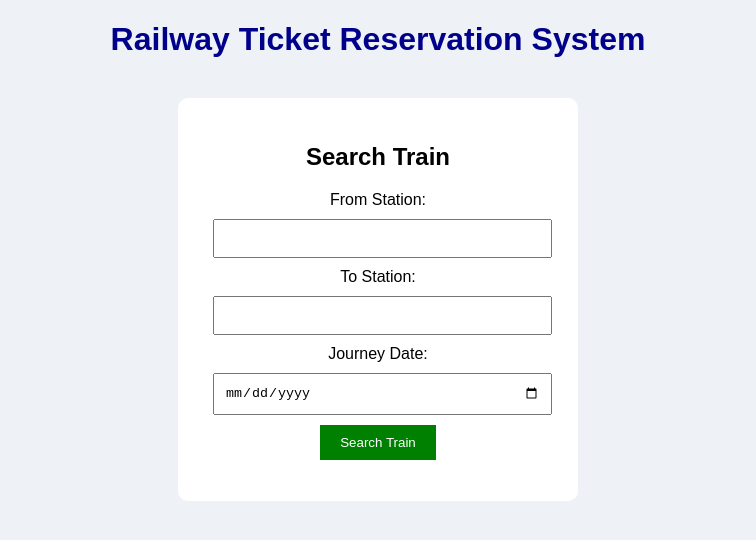
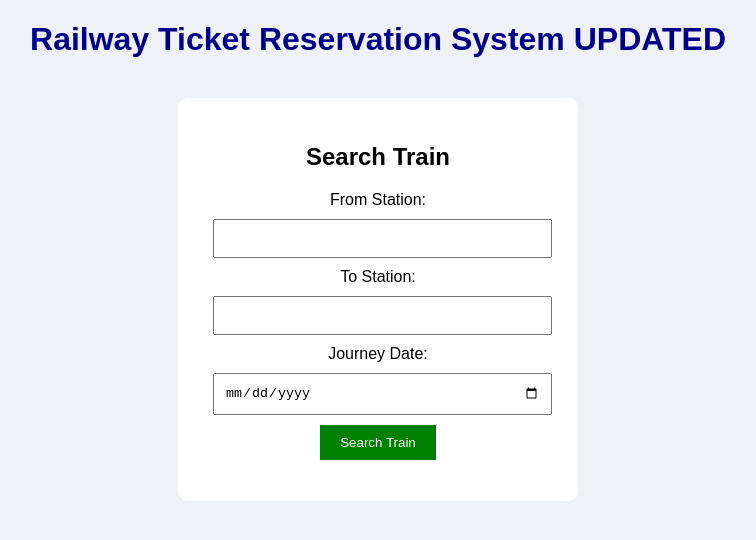
Before and after one commit to Nehaka-del/Railway-Ticket-Reservation, a plain HTML site: page index.html in a window 1280 px wide. Shown: the whole page, without its empty margins (262-1018 px from the left). Drawn offline with Linux system fonts and the light colour scheme.

Commit message:
Update header text for Railway Ticket Reservation
Updated the header to indicate the reservation system is updated.

```diff
--- a/index.html
+++ b/index.html
@@ -6,7 +6,7 @@
 </head>
 <body>
 
-<h1>Railway Ticket Reservation System</h1>
+<h1>Railway Ticket Reservation System UPDATED</h1>
 
 <div class="container">
     <h2>Search Train</h2>
```
